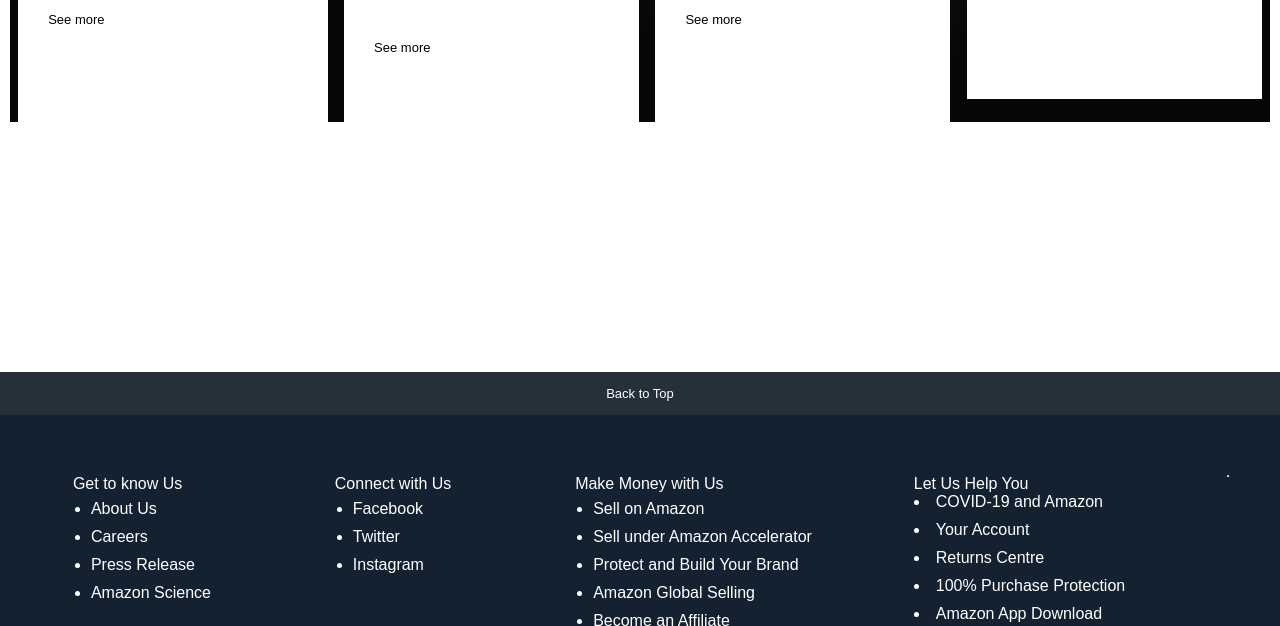
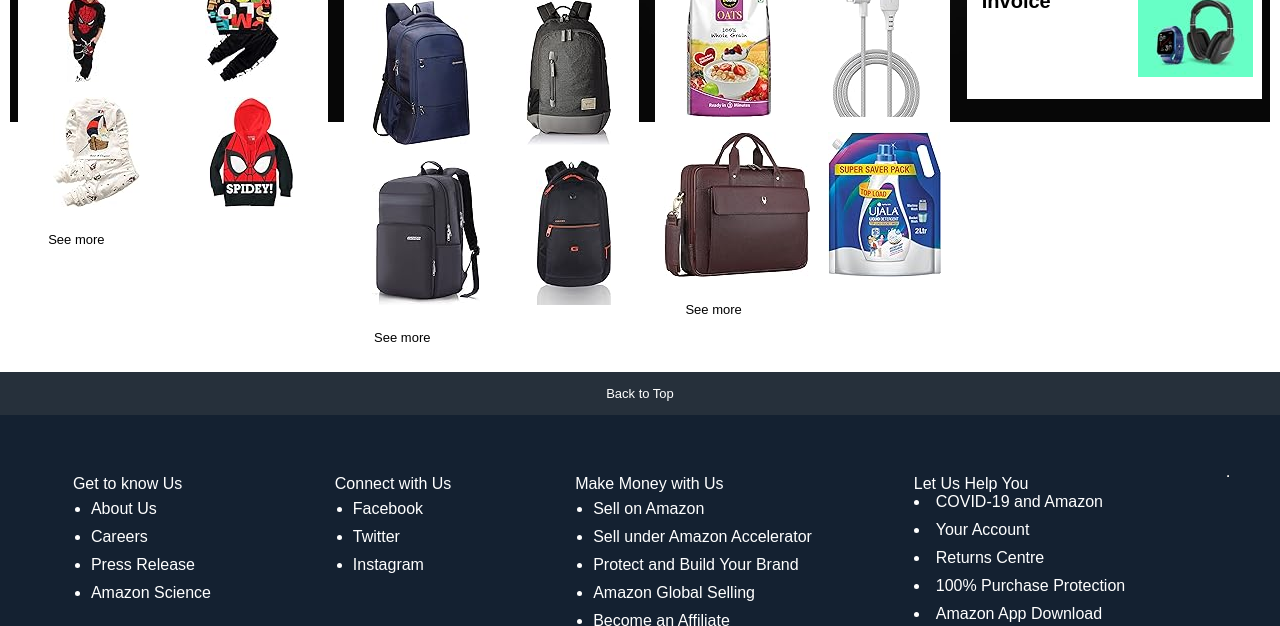
Before and after one commit to G-Gupta02/am_clone, a plain HTML site: page index.html in a window 1280 px wide. Shown: the part 474-1100 px from the top of the page. Drawn offline with Linux system fonts and the light colour scheme.

Commit message:
Update index.html

```diff
--- a/index.html
+++ b/index.html
@@ -439,36 +439,36 @@
             <div class="pick-where-you-left-off">
                 <p class="heading">Pick where you left off</p>
                 <div class="pick-first">
-                    <img src="pick/one.jpg" alt="">
-                    <img src="pick/two.jpg" alt="">
+                    <img src="pick_one.jpg" alt="">
+                    <img src="pick_two.jpg" alt="">
                 </div>
                 <div class="pick-second">
-                    <img src="pick/three.jpg" alt="">
-                    <img src="pick/four.jpg" alt="">
+                    <img src="pick_three.jpg" alt="">
+                    <img src="pick_four.jpg" alt="">
                 </div>
                 <div class="extra">See more</div>
             </div>
             <div class="deals-inspired-by-your-recent-history">
                 <p>Deals inspired by your recent history</p>
                 <div class="recent-first">
-                    <img src="recent/71wwcvQcAsL._AC_SY145_.jpg" alt="">
-                    <img src="recent/two.jpg" alt="">
+                    <img src="recent_one.jpg" alt="">
+                    <img src="recent_two.jpg" alt="">
                 </div>
                 <div class="recent-second">
-                    <img src="recent/three.jpg" alt="">
-                    <img src="recent/four.jpg" alt="">
+                    <img src="recent_three.jpg" alt="">
+                    <img src="recent_four.jpg" alt="">
                 </div>
                 <div class="extra">See more</div>
             </div>
             <div class="four-plus">
                 <p>4+ Deals for you</p>
                 <div class="four-plus-first">
-                    <img src="four_plus/71iPoEHpdNL._AC_SY145_.jpg" alt="">
-                    <img src="four_plus/two.jpg" alt="">
+                    <img src="four_plus_one.jpg" alt="">
+                    <img src="four_plus_two.jpg" alt="">
                 </div>
                 <div class="four-plus-second">
-                    <img src="four_plus/three.jpg" alt="">
-                    <img src="four_plus/four.jpg" alt="">
+                    <img src="four_plus_three.jpg" alt="">
+                    <img src="four_plus_four.jpg" alt="">
                 </div>
                 <div class="extra">See more</div>
             </div>
@@ -477,7 +477,7 @@
                     <p>Save upto 28% with GST Invoice</p>
                 </div>
                 <div class="gst-image">
-                    <img src="gst/one.jpg" alt="">
+                    <img src="gst_one.jpg" alt="">
                 </div>
             </div>
         </div>
```
